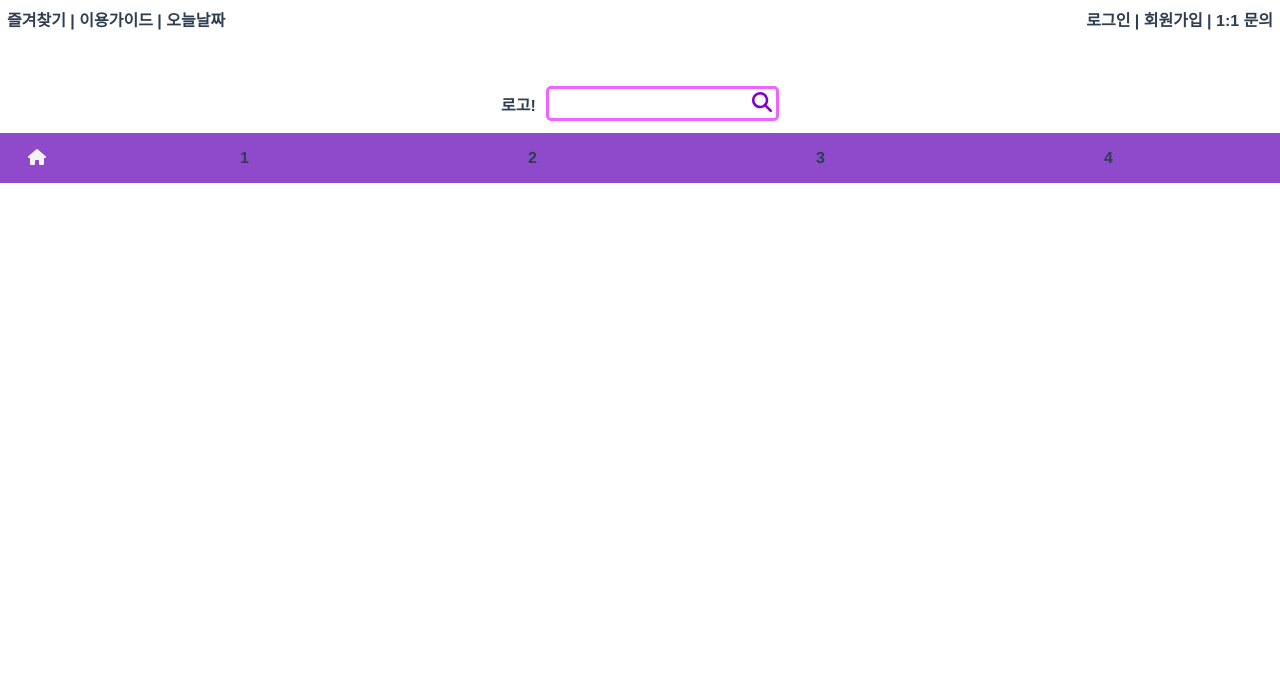
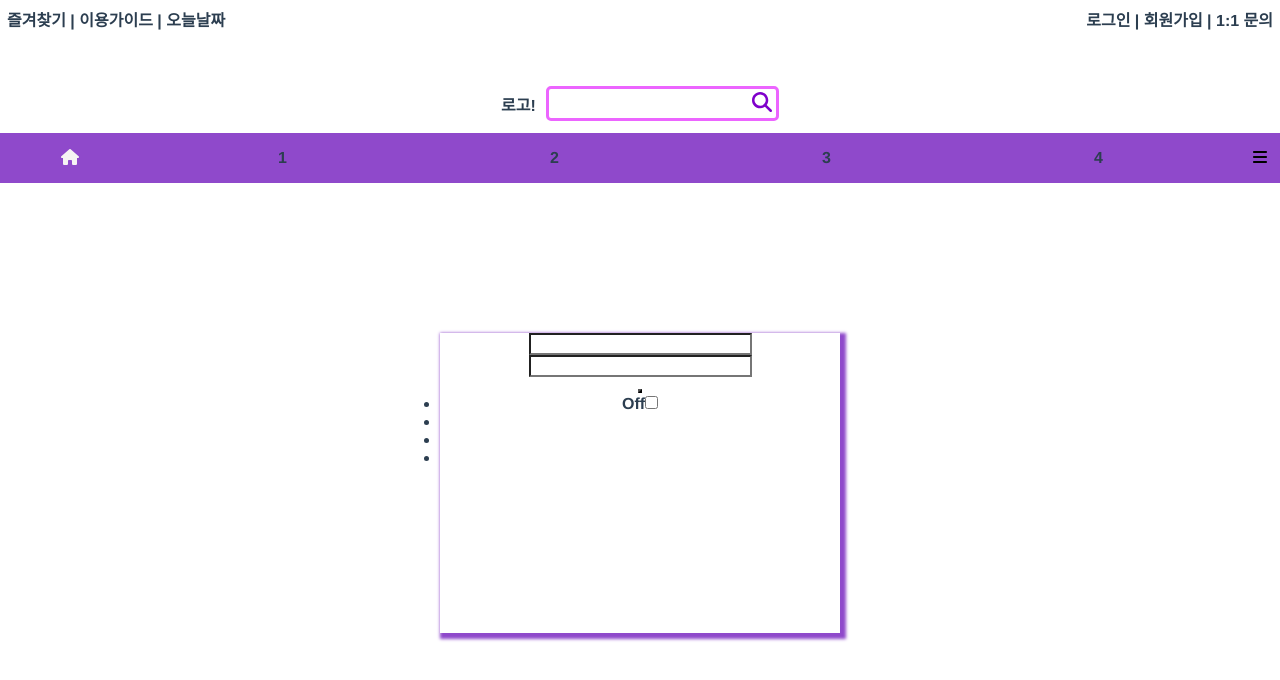
Before and after one commit to Ohjinseo2022/MiniSite, a Vue app in the folder frontend/: page /login in a window 1280 px wide. Shown: the top 680 px of the page. Built offline with nearby package versions, Linux system fonts and the light colour scheme.

Commit message:
이벤트및 라이브러리 추가

```diff
--- a/frontend/package.json
+++ b/frontend/package.json
@@ -17,6 +17,7 @@
     "axios": "^1.2.6",
     "core-js": "^3.8.3",
     "vue": "^3.2.13",
+    "vue-checkbox-radio": "^0.6.0",
     "vue-router": "^4.0.3",
     "vuex": "^4.0.0"
   },
--- /dev/null
+++ b/frontend/src/components/article/login.vue
@@ -0,0 +1,46 @@
+<template>
+  <div class="loginBox">
+    <div><input type="text" /></div>
+    <div><input type="password" /></div>
+    <div><button></button></div>
+    <div>
+      <ul>
+        <li>
+          <ToggleButton />
+        </li>
+        <li></li>
+        <li></li>
+        <li></li>
+      </ul>
+    </div>
+    <div></div>
+  </div>
+</template>
+<script>
+import ToggleButton from '../element/ToggleButton.vue'
+export default {
+  components: { ToggleButton },
+  data() {
+    return {
+      sampleData: ''
+    }
+  },
+  setup() {},
+  created() {},
+  mounted() {},
+  unmounted() {},
+  methods: {}
+}
+</script>
+<style scoped>
+.loginBox {
+  width: 400px;
+  margin: 150px auto;
+  height: 300px;
+  box-shadow: 3px 3px 3px 3px #8f49cb;
+}
+.box {
+  text-align: center;
+  margin-bottom: 30px;
+}
+</style>
--- /dev/null
+++ b/frontend/src/components/element/ToggleButton.vue
@@ -0,0 +1,40 @@
+<template>
+  <label for="toggle_button">
+    <span v-if="isActive" class="toggle__label">On</span>
+    <span v-if="!isActive" class="toggle__label">Off</span>
+
+    <input type="checkbox" id="toggle_button" v-model="checkedValue" />
+    <span class="toggle__switch"></span>
+  </label>
+</template>
+<script>
+export default {
+  components: {},
+  data() {
+    return {
+      currentState: false
+    }
+  },
+  computed: {
+    isActive() {
+      return this.currentState
+    },
+
+    checkedValue: {
+      get() {
+        return this.defaultState
+      },
+      set(newValue) {
+        this.currentState = newValue
+      }
+    }
+  },
+  setup() {},
+  created() {},
+  mounted() {},
+  unmounted() {},
+  methods: {}
+}
+</script>
+
+<style scoped></style>
--- a/frontend/src/components/layout/header.vue
+++ b/frontend/src/components/layout/header.vue
@@ -18,7 +18,10 @@
     <br />
     <div class="searchBox">
       <div>로고!</div>
-      <div :class="{ search: true, searchBorder: focus, searchfocus: !focus }">
+      <div
+        class="search"
+        :style="{ borderColor: focus ? '#ec65ff' : '#7f00cb' }"
+      >
         <input
           class="searchbar"
           v-model="search"
@@ -47,7 +50,15 @@
         <li>3</li>
         <li>4</li>
       </ul>
+      <button @click="categoryBoxOpen()">
+        <font-awesome-icon icon="fa-solid fa-bars" />
+      </button>
     </div>
+    <div
+      class="menuBox"
+      :style="{ display: display ? 'block' : 'none' }"
+      @mouseout="categoryBoxOpen()"
+    ></div>
   </div>
 </template>
 <script>
@@ -57,7 +68,8 @@ export default {
     return {
       sampleData: '',
       focus: true,
-      search: ''
+      search: '',
+      display: false
     }
   },
   setup() {},
@@ -67,6 +79,9 @@ export default {
   methods: {
     choutline() {
       this.focus = !this.focus
+    },
+    categoryBoxOpen() {
+      this.display = !this.display
     }
   }
 }
@@ -100,10 +115,12 @@ nav > ul {
 .search {
   height: 35px;
   border-radius: 5px;
+  border: 3px solid;
+  border-color: #ec65ff;
 }
-.searchBorder {
+/* .searchBorder {
   border: 3px solid #ec65ff;
-}
+} */
 .searchfocus {
   border: 3px solid #7f00cb;
 }
@@ -127,10 +144,21 @@ button {
   height: 50px;
   background: #8f49cb;
 }
+.categoryBar > div {
+  width: 10%;
+}
 .menu {
   display: flex;
   list-style: none;
   justify-content: space-around;
-  width: 90%;
+  width: 85%;
+}
+.menuBox {
+  width: 100%;
+  height: 300px;
+  animation-duration: 2s;
+  opacity: 0.7;
+  background-color: #ec65ff;
+  position: absolute;
 }
 </style>
--- a/frontend/src/main.js
+++ b/frontend/src/main.js
@@ -10,14 +10,19 @@ import { library } from '@fortawesome/fontawesome-svg-core'
 import { FontAwesomeIcon } from '@fortawesome/vue-fontawesome'
 
 /* import specific icons */
-import { faMagnifyingGlass, faHouse } from '@fortawesome/free-solid-svg-icons'
+import {
+  faMagnifyingGlass,
+  faHouse,
+  faBars
+} from '@fortawesome/free-solid-svg-icons'
 
 // <font-awesome-icon icon="fa-sharp fa-solid fa-magnifying-glass" />
 /* add icons to the library */
-library.add(faMagnifyingGlass, faHouse)
+library.add(faMagnifyingGlass, faHouse, faBars)
 
 createApp(App)
   .component('font-awesome-icon', FontAwesomeIcon)
+
   .use(store)
   .use(router)
   .mount('#app')
--- a/frontend/src/router/index.js
+++ b/frontend/src/router/index.js
@@ -6,15 +6,16 @@ const routes = [
     path: '/',
     name: 'home',
     component: MainPage
+  },
+  {
+    path: '/login',
+    name: 'login',
+    // route level code-splitting
+    // this generates a separate chunk (about.[hash].js) for this route
+    // which is lazy-loaded when the route is visited.
+    component: () =>
+      import(/* webpackChunkName: "about" */ '../views/LoginPage.vue')
   }
-  // {
-  //   path: '/about',
-  //   name: 'about',
-  //   // route level code-splitting
-  //   // this generates a separate chunk (about.[hash].js) for this route
-  //   // which is lazy-loaded when the route is visited.
-  //   component: () => import(/* webpackChunkName: "about" */ '../views/AboutView.vue')
-  // }
 ]
 
 const router = createRouter({
--- /dev/null
+++ b/frontend/src/views/LoginPage.vue
@@ -0,0 +1,20 @@
+<template>
+  <Login />
+</template>
+<script>
+import Login from '@/components/article/login.vue'
+export default {
+  name: 'LoginPage',
+  components: { Login },
+  data() {
+    return {
+      sampleData: ''
+    }
+  },
+  setup() {},
+  created() {},
+  mounted() {},
+  unmounted() {},
+  methods: {}
+}
+</script>
```
Also changed, not shown: 1 other file (tests, documents, lock files or other folders).
